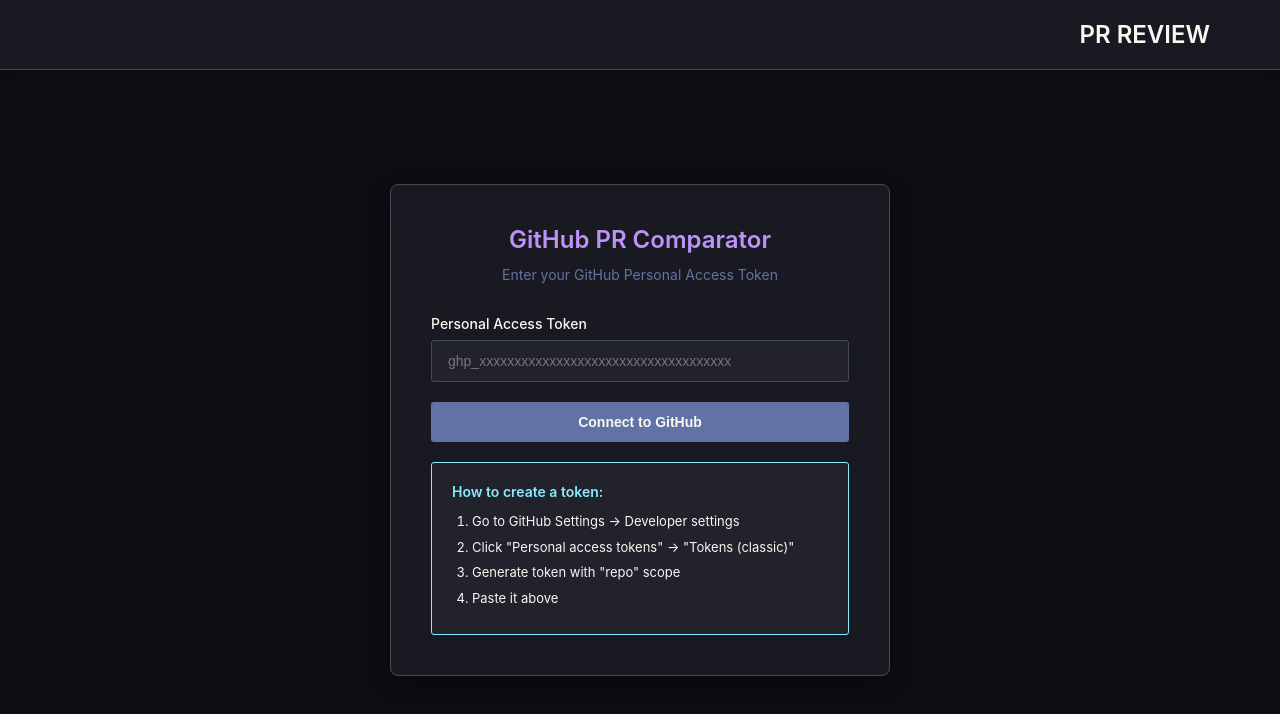
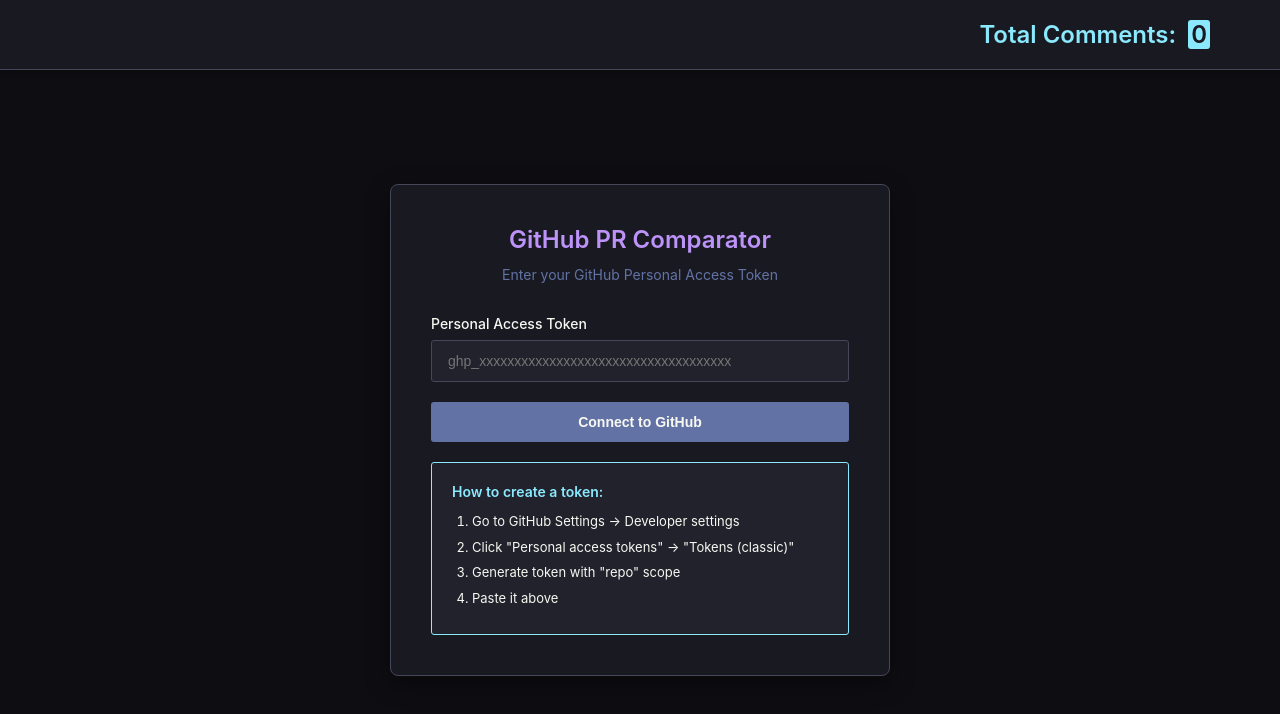
Before and after one commit to SlyBouhafs/SPRR, a Svelte app: page / in a window 1280 px wide. Shown: the top 714 px of the page. Built offline with nearby package versions, Linux system fonts and the light colour scheme; some icons are missing; a web font is replaced by a local one; what marked-gfm-heading-id, marked-highlight would draw is missing.

Commit message:
Add total comments counter.

```diff
--- a/src/app.css
+++ b/src/app.css
@@ -87,10 +87,17 @@
 .header h1 {
     font-size: 24px;
     font-weight: 600;
-    color: var(--white);
+    color: var(--cyan);
     display: flex;
     align-items: center;
     gap: 12px;
+}
+
+.header .count {
+    background: var(--cyan);
+    border-radius: var(--border-radius);
+    padding: 0px 3px;
+    color: var(--darker-background);
 }
 
 .header-icon {
--- a/src/components/Header.svelte
+++ b/src/components/Header.svelte
@@ -1,11 +1,14 @@
 <script>
     import { auth } from "../state/auth.svelte.js";
+    import { totalCount } from "./store";
+
+    console.log(totalCount);
 </script>
 
 <header class="header">
     <div class="header-content">
         <i class="bx bxs-git-compare header-icon"></i>
-        <h1>PR REVIEW</h1>
+        <h1>Total Comments: <span class="count">{$totalCount}</span></h1>
         {#if auth.isAuthenticated}
             <button class="disconnect-btn" onclick={() => auth.logout()}>
                 <i class="bx bxs-link-break"></i>
--- a/src/components/PRComparator.svelte
+++ b/src/components/PRComparator.svelte
@@ -4,6 +4,7 @@
 
     let toastMessage = $state(null);
     let toastType = $state("info");
+    let totalComments = [];
 
     function showToast(message, type = "info") {
         toastMessage = message;
@@ -13,9 +14,9 @@
 </script>
 
 <main class="main-content">
-    <PRPanel index={1} {showToast} />
-    <PRPanel index={2} {showToast} />
-    <PRPanel index={3} {showToast} />
+    <PRPanel index={1} {totalComments} {showToast} />
+    <PRPanel index={2} {totalComments} {showToast} />
+    <PRPanel index={3} {totalComments} {showToast} />
 </main>
 
 <Toast message={toastMessage} type={toastType} />
--- a/src/components/PRPanel.svelte
+++ b/src/components/PRPanel.svelte
@@ -3,8 +3,9 @@
     import PRInfo from "./PRInfo.svelte";
     import Comments from "./Comments.svelte";
     import { fade } from "svelte/transition";
+    import { totalCount } from "./store";
 
-    let { index, showToast } = $props();
+    let { index, showToast, totalComments } = $props();
 
     let url = $state("");
     let data = $state(null);
@@ -26,7 +27,13 @@
 
         try {
             data = await fetchPR(url);
+            if (data)
+                totalComments[index - 1] =
+                    data.comments.length + data.reviewComments.length;
+
+            $totalCount = totalComments.reduce((a, b) => a + b, 0);
             if (!silent) showToast("Comments Retrieved!", "info");
+
             startRefresh();
         } catch (err) {
             error = err.message;
--- /dev/null
+++ b/src/components/store.js
@@ -0,0 +1,3 @@
+import { writable } from "svelte/store";
+
+export const totalCount = writable(0);
```
